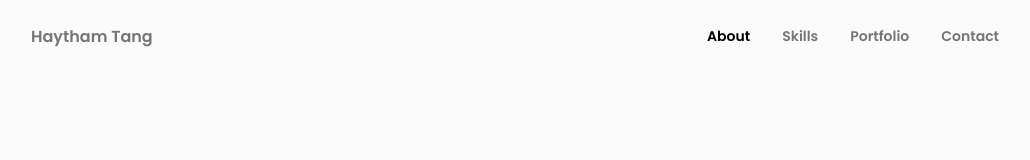
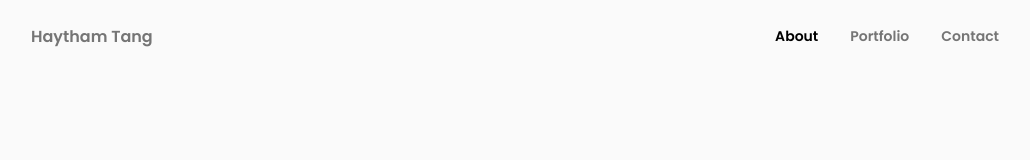
Before and after one commit to haytham918/portfolio, a React (Create React App) app: page / in a window 1280 px wide. Shown: the top 160 px of the page, without its empty margins (125-1155 px from the left). Built offline with nearby package versions, Linux system fonts and the light colour scheme.

Commit message:
Set name logo click that will change header color

```diff
--- a/src/components/Header.jsx
+++ b/src/components/Header.jsx
@@ -3,6 +3,7 @@ import './Header.css';
 
 const Header = () => {
   window.addEventListener('scroll', function(){
+
     const header = document.querySelector('.header');
     if(this.scrollY >= 80 ){
       header.classList.add('scroll-header');
@@ -11,6 +12,7 @@ const Header = () => {
     }
   })
 
+
   const [Toggle, showMenu] = useState(false);
 
   const[activeNav, setActiveNav] = useState('#about');
@@ -18,7 +20,7 @@ const Header = () => {
   return(
    <header className="header">
       <nav className="nav container">
-        <a href="index.html" className="nav__logo">Haytham Tang</a>
+        <a href="#" className="nav__logo" onClick={() => setActiveNav('#about')}>Haytham Tang</a>
 
         <div className={Toggle ? 'nav__menu show-menu' : 'nav__menu'}>
           <ul className="nav__list grid">
@@ -29,16 +31,11 @@ const Header = () => {
               </a>
             </li>
 
-            <li className="nav__item">
-              <a href="#skills" className="nav__link">
-                <i className="uil uil-file-alt nav__icon"></i> Skills
-              </a>
-            </li>
 
 
             <li className="nav__item">
               <a href="#portfolio" className={activeNav === '#portfolio' ? "nav__link active-link" : 'nav__link'} onClick={() => setActiveNav('#portfolio')}>
-                <i className="uil uil-scenery nav__icon"></i> Portfolio
+                <i className="uil uil-file-alt nav__icon"></i> Portfolio
               </a>
             </li>
 
```
